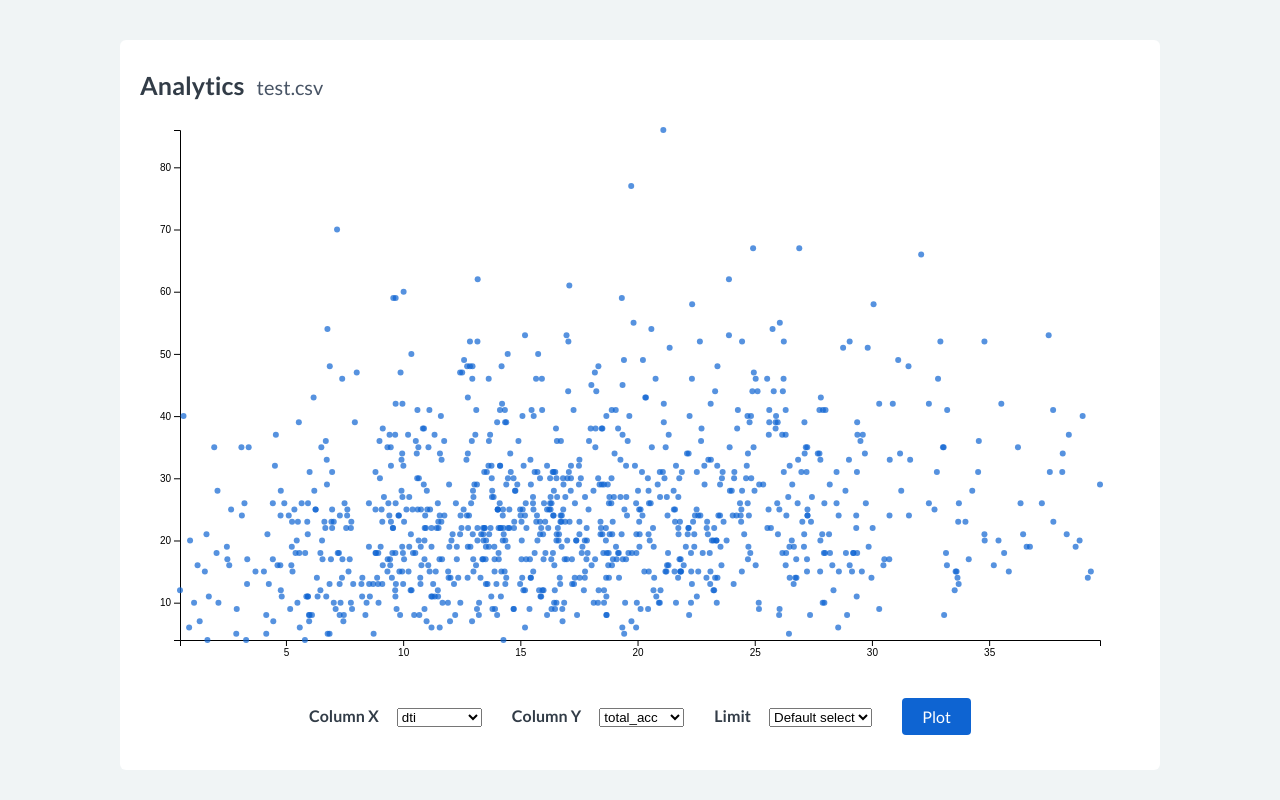
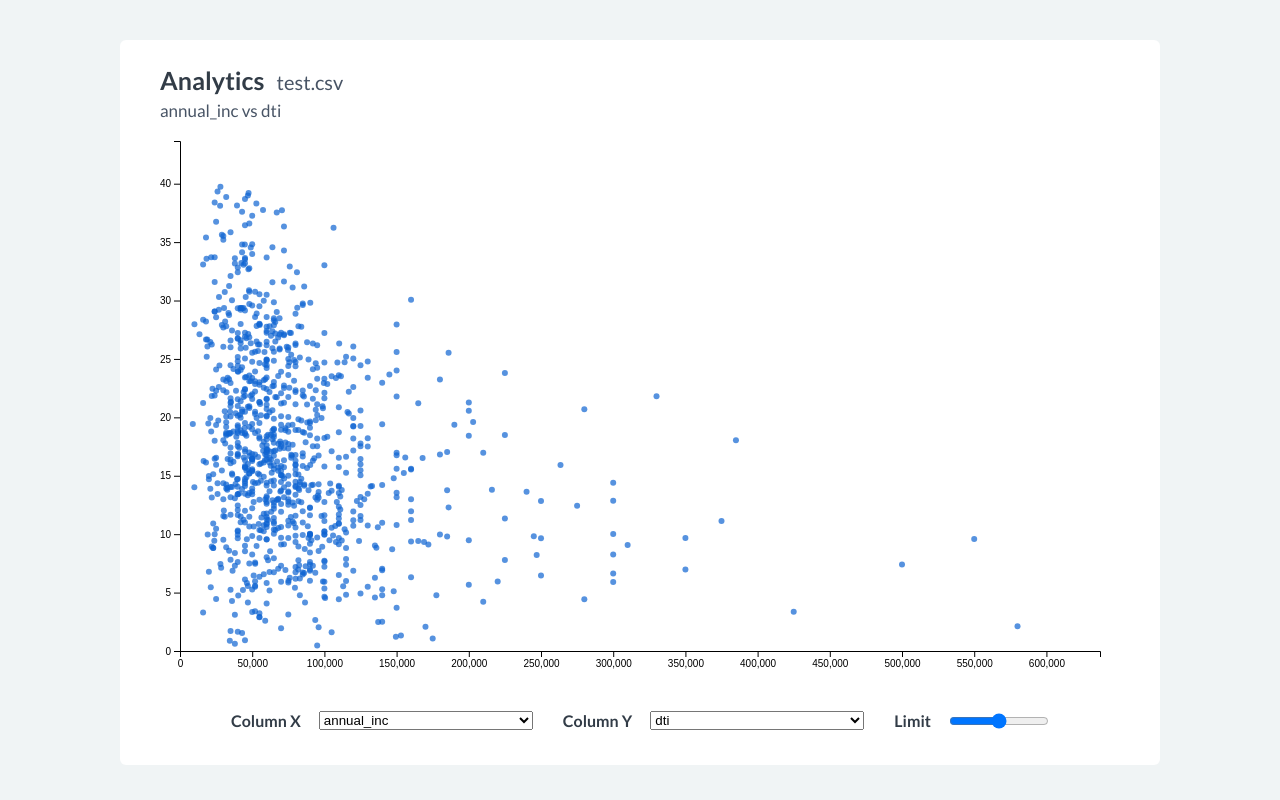
Before and after one commit to jackbereidy/FiddlerUXAssignment, a plain HTML site: page index.html in a window 1280 px wide. Drawn offline with nearby package versions, Linux system fonts and the light colour scheme.

Commit message:
working on range slider next

```diff
--- a/css/style.css
+++ b/css/style.css
@@ -46,20 +46,27 @@ body {
 .card-item {
 
 }
-.card-item.title {
+.card-item.header {
 	margin-bottom: 10px;
+	margin-left: 20px;
 }
 .card-title {
 	font-weight: 700;
 	margin-top: 0;
 	color: rgb(50, 60, 71);
 	font-size: 25px;
-	line-height: 50px;
+	line-height: 40px;
 }
 .card-subtitle {
 	font-weight: 400;
 	font-size: 20px;
 	margin-left: 9px;
+	color: rgb(72, 84, 101);
+}
+.plot-label {
+	display: block;
+	font-weight: 400;
+	font-size: 17px;
 	color: rgb(72, 84, 101);
 }
 
@@ -81,8 +88,38 @@ body {
 	font-weight: 700;
 	color: rgb(50, 60, 71);
 	padding-right: 15px;
+	display: inline-block;
+	vertical-align: middle;
 }
 
+.x-label {
+	color: rgb(72, 84, 101);
+}
+
+.slider {
+    width: 100px;
+    padding: 0;
+    margin: 0;
+	display: inline-block;
+	vertical-align: middle;
+}
+
+@media (max-width:650px) {
+	.options { justify-content: flex-start; }
+	.option-item { margin-top: 15px; }
+	.card { margin-top: 0px; }
+}
+
+.noselect {
+	-webkit-touch-callout: none; /* iOS Safari */
+	-webkit-user-select: none; /* Safari */
+	-khtml-user-select: none; /* Konqueror HTML */
+	-moz-user-select: none; /* Firefox */
+	-ms-user-select: none; /* Internet Explorer/Edge */
+    user-select: none; /* Non-prefixed version, currently supported by Chrome and Opera */
+}
+
+/* not used */
 /* button */
 .button {
   background-color: rgb(14, 100, 210); /* Green */
@@ -103,18 +140,3 @@ body {
 .button:hover {
 	background-color: rgb(7, 74, 161);
 }
-
-@media (max-width:650px) {
-	.options { justify-content: flex-start; }
-	.option-item { margin-top: 15px; }
-	.card { margin-top: 0px; }
-}
-
-.noselect {
-	-webkit-touch-callout: none; /* iOS Safari */
-	-webkit-user-select: none; /* Safari */
-	-khtml-user-select: none; /* Konqueror HTML */
-	-moz-user-select: none; /* Firefox */
-	-ms-user-select: none; /* Internet Explorer/Edge */
-    user-select: none; /* Non-prefixed version, currently supported by Chrome and Opera */
-}
--- a/index.html
+++ b/index.html
@@ -18,8 +18,10 @@
 <body>
 	<div class="container">
 		<div class="card">
-			<div class="card-item title">
-				<span class="card-title noselect">Analytics</span> <span class="card-subtitle noselect"> test.csv </span>
+			<div class="card-item header">
+				<span class="card-title noselect">Analytics</span>
+				<span class="card-subtitle noselect"> test.csv </span>
+				<span id="plotLabel" class="plot-label noselect"></span>
 			</div>
 			<div class="card-item" id="svg-container"></div>
 			<div class="card-item">
@@ -36,24 +38,16 @@
 						</span>
 						<select id='select-col-y'></select>
 					</div>
-
 					<div class="option-item">
 						<span class="option-label noselect">
 							Limit
 						</span>
-						<select>
-							<option>Default select</option>
-						</select>
-					</div>
-					<div class="option-item button-item">
-						<a href="#" class="button">Plot</a>
+						<input type="range" class="slider" id="limit-slider">
 					</div>
 				</div>
 			</div>
 		</div>
 	</div>
-
-	<!-- scatter plot -->
 	<script src="js/scatterplot.js"></script>
 </body>
 </html>
--- a/js/scatterplot.js
+++ b/js/scatterplot.js
@@ -10,21 +10,30 @@ let svg = cardBody.append('svg')
 	.attr('width', '100%')
 	.attr('height', getSvgTargetHeight() + 'px');
 
+// scale real X value to plot value (with min, max and spacer)
+// if (min - spacer) is small or less than zero, ignore spacer
 function getXScale() {
+	let min = minMaxDict[selectColX.property('value')]["min"];
+	let max = minMaxDict[selectColX.property('value')]["max"];
+	let spacer = (max - min) * 0.1;
 	return d3.scaleLinear()
-	    .domain([minMaxDict[selectColX.property('value')]["min"], minMaxDict[selectColX.property('value')]["max"]])
+	    .domain([(min - spacer > 1) ? min - spacer : 0, max + spacer])
 	    .range([0, getSvgTargetWidth() - 80]);
 }
+// scale real Y value to plot value (with min, max and spacer)
+// if (min - spacer) is small or less than zero, ignore spacer
 function getYScale() {
+	let min = minMaxDict[selectColY.property('value')]["min"];
+	let max = minMaxDict[selectColY.property('value')]["max"];
+	let spacer = (max - min) * 0.1;
 	return d3.scaleLinear()
-	    .domain([minMaxDict[selectColY.property('value')]["min"], minMaxDict[selectColY.property('value')]["max"]])
+	    .domain([(min - spacer > 1) ? min - spacer : 0, max + spacer])
 	    .range([getSvgTargetHeight() - 50, 0]);
 }
 
 let plotGroup = svg.append('g')
 	.attr('id', 'plot-group')
 	.attr('transform', `translate(${getSvgMarginOffset()},${-1*getSvgMarginOffset()})`);
-
 let xAxis = plotGroup.append('g')
     .attr('id', 'x-axis')
     .attr('class', 'axis');
@@ -32,6 +41,15 @@ let yAxis = plotGroup.append('g')
     .attr('id', 'y-axis')
     .attr('class', 'axis')
     .attr('transform', `translate(${0},${-1*getSvgMarginOffset() + 90})`);
+
+let plotLabel = d3.select('#plotLabel');
+
+let xLabelGroup = plotGroup.append('g');
+let xLabel = xLabelGroup.append('text');
+
+let yLabelGroup = plotGroup.append('g');
+let yLabel = yLabelGroup.append('text').attr('transform', 'rotate(-90)');
+
 let pointsGroup = plotGroup.append('g')
 	.attr('id', 'points-group')
 	.attr('transform', `translate(${0},${-1*getSvgMarginOffset() + 90})`);
@@ -44,18 +62,20 @@ let selectColY = d3.select('#select-col-y').on('change', updateColumnY);;
 window.addEventListener("resize", resize);
 
 let minMaxDict = [];
-// parse csv to dictionary and create min max dictionary
+// parse csv to dictionary and update min max.
+// we only store keys with numeric values because
+// there isn't a intuitive way to plot non-numeric
+//  values in a scatterplot
 function parseData(d) {
-	return {
-		id: updateMinMaxDict('id',+d.id),
-		loan_amnt: updateMinMaxDict('loan_amnt',+d.loan_amnt),
-		int_rate: updateMinMaxDict('int_rate',+d.int_rate),
-		dti: updateMinMaxDict("dti",+d.dti),
-		total_acc: updateMinMaxDict('total_acc',+d.total_acc)
+	let dict = [];
+	for (var key in d) {
+		if (!isNaN(+d[key])) {
+			dict[key] = updateMinMaxDict(key, +d[key]);
+		}
 	}
+	return dict;
 }
-// check key value pair for min and max
-// this is necessary for plot axis scaling
+// check key value pair for min and max - necessary for plot axis scaling
 function updateMinMaxDict(key, value) {
 	if (key in minMaxDict) {
 		if (minMaxDict[key]["min"] > value) minMaxDict[key]["min"] = value;
@@ -67,13 +87,11 @@ function updateMinMaxDict(key, value) {
 	}
 	return value;
 }
-
 function loadData(error, d) {
 	if (error) throw error;
 	dataBlob = d;
-	console.log(minMaxDict);
 	initializeOptions();
-    drawData();
+    redraw();
 }
 d3.csv("data/test.csv", parseData, loadData);
 
@@ -98,7 +116,7 @@ function initializeOptions() {
 		.attr('selected', 'selected');
 }
 
-function drawData() {
+function redraw() {
 	// update svg height (TO DO - do conditionally)
 	svg.attr('height', getSvgTargetHeight() + 'px');
 	// update x axis with new window (TO DO - do conditionally)
@@ -106,6 +124,23 @@ function drawData() {
 		.call(d3.axisBottom(getXScale()));
 	// update y axis with new window (TO DO - do conditionally)
 	yAxis.call(d3.axisLeft(getYScale()));
+	// update plot label
+	plotLabel.text(selectColX.property('value') + ' vs ' + selectColY.property('value'));
+
+
+
+
+	// set text and location of x label
+
+	// xLabelGroup.attr('transform', `translate(${xAxis},${0})`);
+	// xLabel.text(selectColX.property('value'));
+
+	    // getSvgTargetWidth() - 80
+
+	let yLabelYPosition = getSvgTargetHeight()/2 - yLabel.node().getBBox().height/2;
+	yLabelGroup.attr('x', 100)
+	    .attr('y', yLabelYPosition);
+	yLabel.text(selectColY.property('value'));
 
 	drawPoints();
 }
@@ -129,17 +164,17 @@ function drawPoints() {
                  .attr('cy', function (d) { return yScaleObj(d[selectColY.property('value')]); });
 }
 
-// events (TO DO maybe just bind events to drawData )
+// events (TO DO maybe just bind events to redraw )
 function resize() {
-	drawData(dataBlob);
+	redraw(dataBlob);
 }
 // update x column option
 function updateColumnX() {
-	drawData(dataBlob);
+	redraw(dataBlob);
 }
 // update y column option
 function updateColumnY() {
-	drawData(dataBlob);
+	redraw(dataBlob);
 }
 
 };
```
